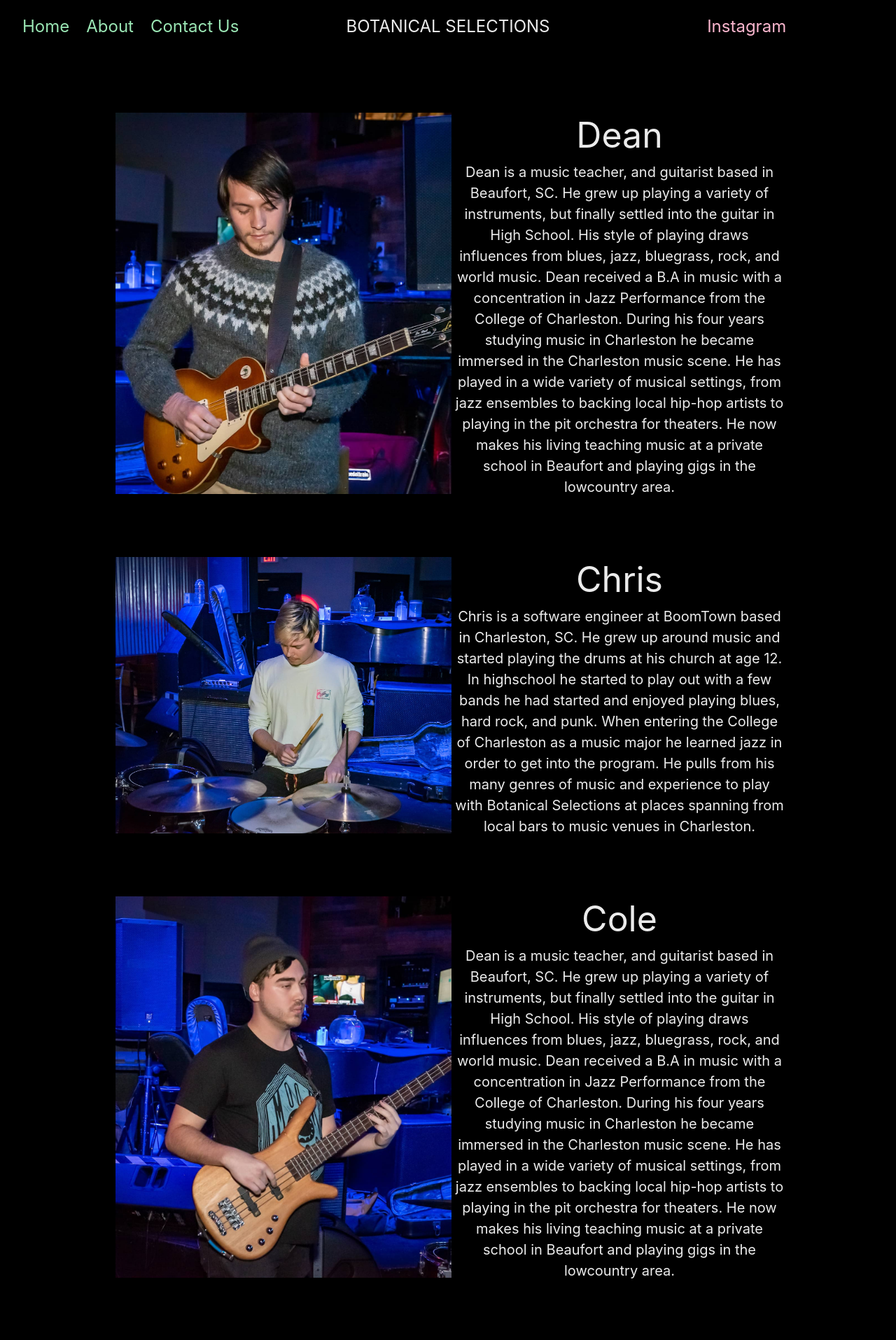
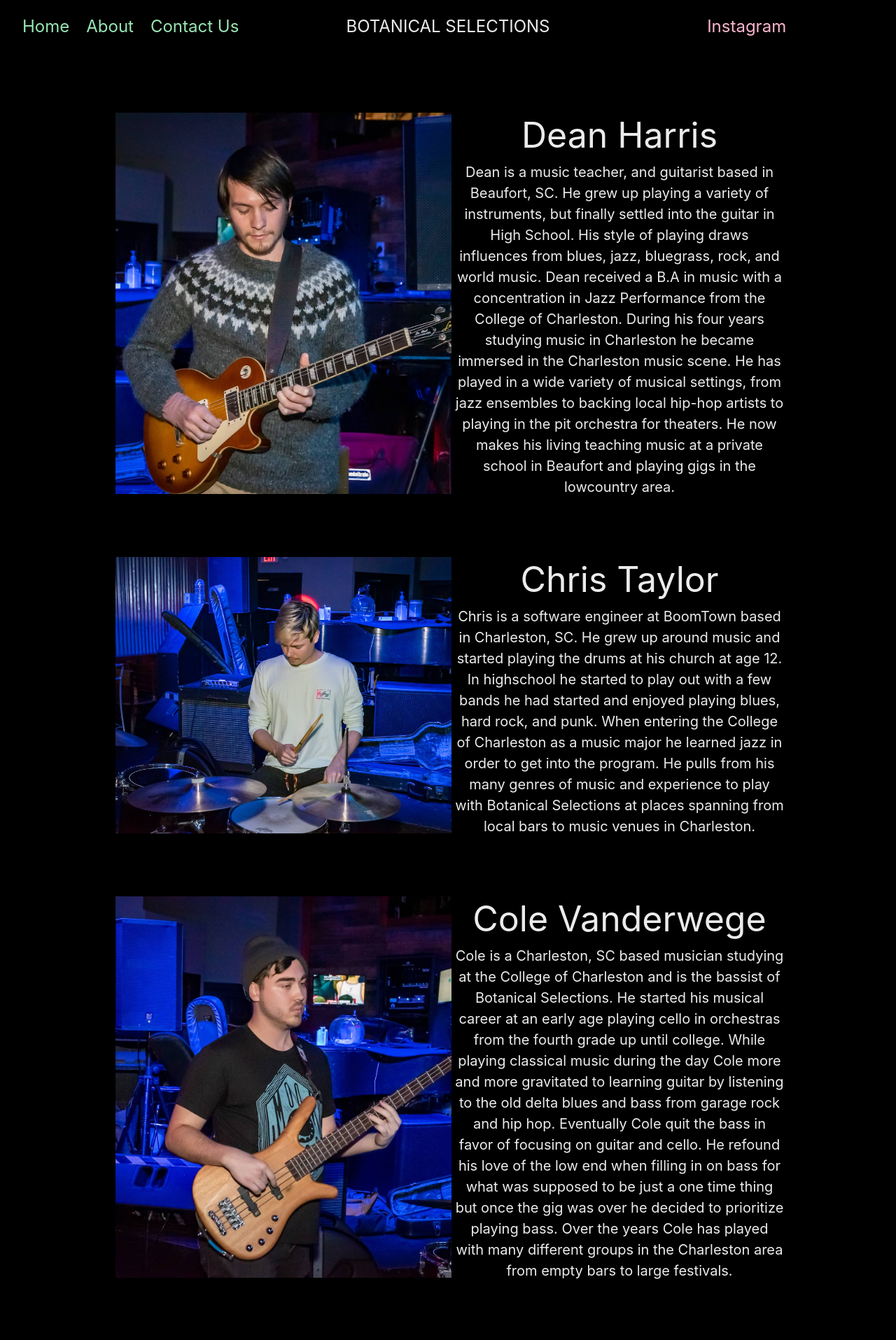
Before and after one commit to chris-m-taylor/botanical-website, a Next.js app: page /about in a window 1280 px wide. Shown: the top 1915 px of the page at 70% size. Built offline with nearby package versions, Linux system fonts and the light colour scheme.

Commit message:
updated bio

```diff
--- a/components/About/AboutUs.js
+++ b/components/About/AboutUs.js
@@ -1,15 +1,13 @@
 import { ColeImage, ChrisImage, DeanImage } from "../../public/images";
 import Bio from "./Bio"
 
-const ColeSummary = `Dean is a music teacher, and guitarist based in Beaufort, SC. He grew up playing a
-variety of instruments, but finally settled into the guitar in High School. His style of
-playing draws influences from blues, jazz, bluegrass, rock, and world music.
-Dean received a B.A in music with a concentration in Jazz Performance from the
-College of Charleston. During his four years studying music in Charleston he became
-immersed in the Charleston music scene. He has played in a wide variety of musical
-settings, from jazz ensembles to backing local hip-hop artists to playing in the pit
-orchestra for theaters. He now makes his living teaching music at a private school in
-Beaufort and playing gigs in the lowcountry area.`
+const ColeSummary = `Cole is a Charleston, SC based musician studying at the College of Charleston and is the
+ bassist of Botanical Selections. He started his musical career at an early age playing cello in orchestras from
+  the fourth grade up until college. While playing classical music during the day Cole more and more gravitated to learning
+  guitar by listening to the old delta blues and bass from garage rock and hip hop. Eventually Cole quit the bass in favor
+   of focusing on guitar and cello. He refound his love of the low end when filling in on bass for what was supposed to be just
+    a one time thing but once the gig was over he decided to prioritize playing bass. Over the years Cole has played with many
+    different groups in the Charleston area from empty bars to large festivals.`
 
 const ChrisSummary = `Chris is a software engineer at BoomTown based in Charleston, SC. He grew up around music
  and started playing the drums at his church at age 12. In highschool he started to play out with a few bands
@@ -31,9 +29,9 @@ Beaufort and playing gigs in the lowcountry area.`
 const AboutUs = () => {
    return (
       <>
-         <Bio image={DeanImage} summary={DeanSummary} name="Dean" />
-         <Bio image={ChrisImage} summary={ChrisSummary} name="Chris" />
-         <Bio image={ColeImage} summary={ColeSummary} name="Cole" />
+         <Bio image={DeanImage} summary={DeanSummary} name="Dean Harris" />
+         <Bio image={ChrisImage} summary={ChrisSummary} name="Chris Taylor" />
+         <Bio image={ColeImage} summary={ColeSummary} name="Cole Vanderwege" />
       </>
    )
 }
```
